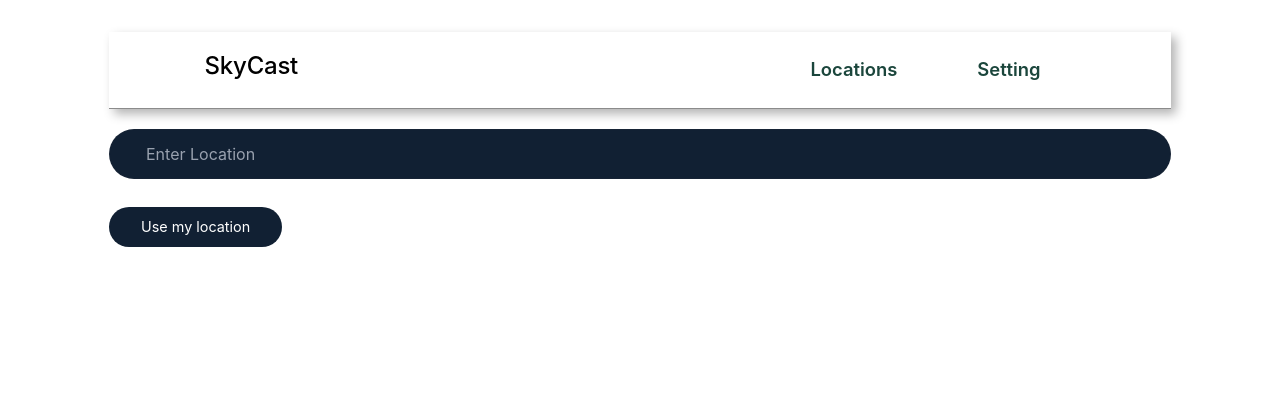
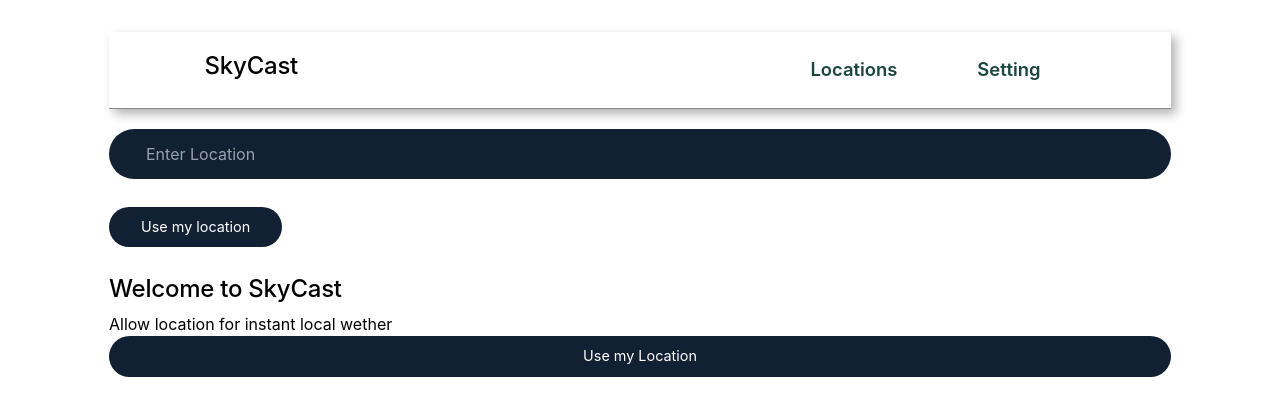
Before and after one commit to Samukelokhathi/weather-app-react-ts, a React (Vite) app: page / in a window 1280 px wide. Shown: the top 416 px of the page. Built offline with nearby package versions, Linux system fonts and the light colour scheme; a web font is replaced by a local one.

Commit message:
Added home default card

```diff
--- /dev/null
+++ b/src/Components/Card/Card.tsx
@@ -0,0 +1,17 @@
+import type { ReactNode } from "react";
+
+interface CardProps {
+  children: ReactNode;
+  className?: string;
+  height: string;
+}
+
+function Card({ children }: CardProps) {
+  return (
+    <div className="rounded-3xl bg-[#121F33] flex flex-col justify-center text-white">
+      {children}
+    </div>
+  );
+}
+
+export default Card;
--- a/src/Pages/Home.tsx
+++ b/src/Pages/Home.tsx
@@ -1,5 +1,6 @@
 import { Input } from "../Components/Input/Input";
 import Button from "../Components/Button/Button";
+import { Text } from "../Components/Text/Text";
 
 function Home() {
   return (
@@ -12,6 +13,15 @@ function Home() {
         <div className="savedLocations">
           <Button text="Use my location" />
         </div>
+
+        <div className="flex flex-col justify-center align-center">
+          <Text variant={"h2"} children={"Welcome to SkyCast"} />
+          <Text
+            variant={"p"}
+            children={"Allow location for instant local wether"}
+          />
+          <Button text="Use my Location" />
+        </div>
       </div>
     </>
   );
```
Also changed, not shown: 1 other file (tests, documents, lock files or other folders).
